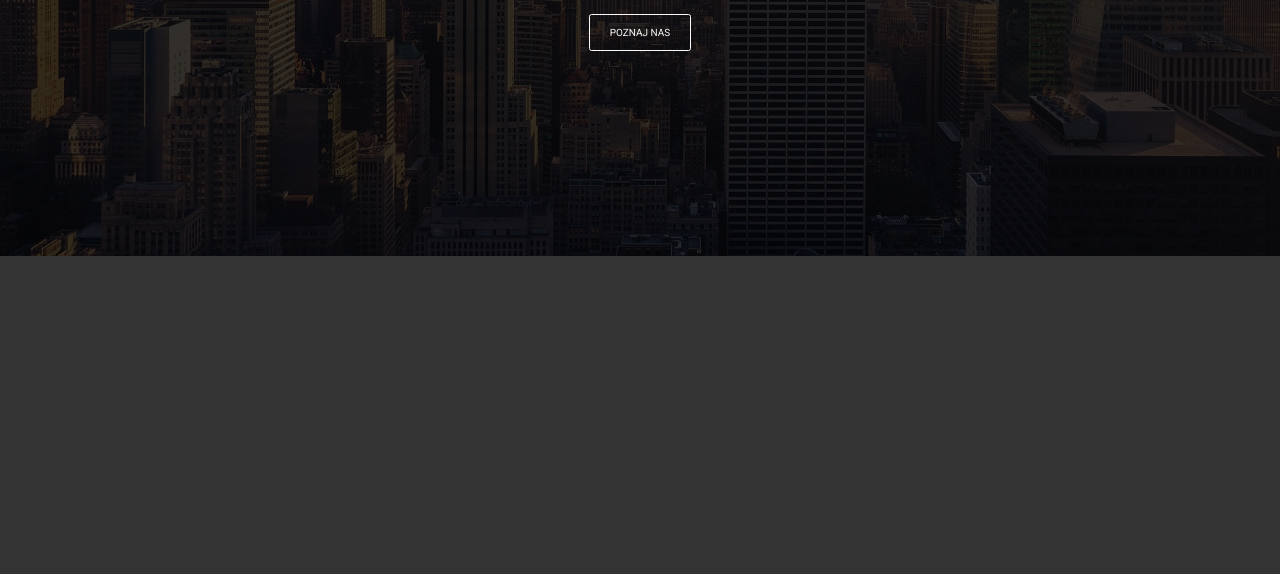
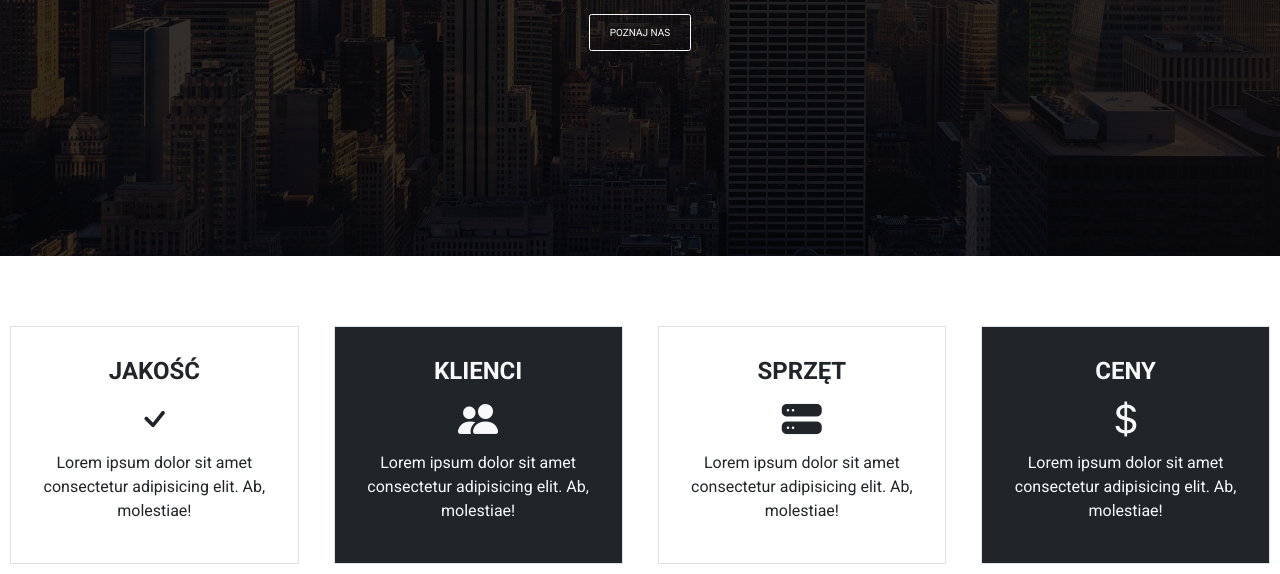
Before and after one commit to AdamSzumski/Bootstrap-project-1, a plain HTML site: page index.html in a window 1280 px wide. Shown: the part 344-918 px from the top of the page. Before the commit the page ends 800 px from the top, so only its background shows below. Drawn offline with nearby package versions, Linux system fonts and the light colour scheme.

Commit message:
aboutus section

```diff
--- a/css/style.css
+++ b/css/style.css
@@ -12,7 +12,7 @@ html{
 body{
     font-family: 'Roboto', sans-serif;
     font-size: 1.6rem;
-    background-color: #333;
+
 }
 
 .hero-shadow{
@@ -65,3 +65,15 @@ z-index: -1;
 .home .welcome-text {
     font-size: 2.2em;
 }
+
+/* sekcja about us */
+
+.aboutus-box h3{
+    font-size: 2.4rem;
+    font-weight: bold;
+    text-transform: uppercase;
+}
+
+.aboutus-icon{
+    font-size: 4rem;
+}
--- a/index.html
+++ b/index.html
@@ -55,12 +55,66 @@
       <div
         class="container h-100 d-flex flex-column justify-content-center align-items-center text-light-text-center"
       >
-    <p class="display-1">MNX Studio</p>
-    <p class="welcome-text mb-5">Lorem ipsum dolor sit amet consectetur, adipisicing elit.</p>
-    <a href="#aboutus" class="btn btn-outline-light">poznaj nas</a>
-    <div class="hero-shadow"></div>
-    </div>
+        <p class="display-1">MNX Studio</p>
+        <p class="welcome-text mb-5">
+          Lorem ipsum dolor sit amet consectetur, adipisicing elit.
+        </p>
+        <a href="#aboutus" class="btn btn-outline-light">poznaj nas</a>
+        <div class="hero-shadow"></div>
+      </div>
     </section>
+
+    <main>
+      <section id="aboutus">
+        <div class="container py-5 aboutus-boxes"></div>
+        <div class="row text-center">
+
+
+            <div class="col-12 col-md-6 col-lg-3">
+              <div class="aboutus-box m-3 p-4 p-lg-5 border text-dark">
+                <h3>Jakość</h3>
+                <i class="bi bi-check aboutus-icon"></i>
+                <p>
+                  Lorem ipsum dolor sit amet consectetur adipisicing elit. Ab,
+                  molestiae!
+                </p>
+              </div>
+            </div>
+            <div class="col-12 col-md-6 col-lg-3">
+              <div class="aboutus-box m-3 p-4 p-lg-5 border text-light bg-dark">
+                <h3>Klienci</h3>
+                <i class="bi bi-people-fill aboutus-icon"></i>
+                <p>
+                  Lorem ipsum dolor sit amet consectetur adipisicing elit. Ab,
+                  molestiae!
+                </p>
+              </div>
+            </div>
+            <div class="col-12 col-md-6 col-lg-3">
+              <div class="aboutus-box m-3 p-4 p-lg-5 border text-dark">
+                <h3>Sprzęt</h3>
+                <i class="bi bi-hdd-stack-fill aboutus-icon"></i>
+                <p>
+                  Lorem ipsum dolor sit amet consectetur adipisicing elit. Ab,
+                  molestiae!
+                </p>
+              </div>
+            </div>
+            <div class="col-12 col-md-6 col-lg-3">
+              <div class="aboutus-box m-3 p-4 p-lg-5 border text-light bg-dark">
+                <h3>Ceny</h3>
+                <i class="bi bi-currency-dollar aboutus-icon"></i>
+                <p>
+                  Lorem ipsum dolor sit amet consectetur adipisicing elit. Ab,
+                  molestiae!
+                </p>
+              </div>
+            </div>
+
+
+        </div>
+      </section>
+    </main>
 
     <script
       src="https://cdn.jsdelivr.net/npm/bootstrap@5.1.3/dist/js/bootstrap.bundle.min.js"
```
